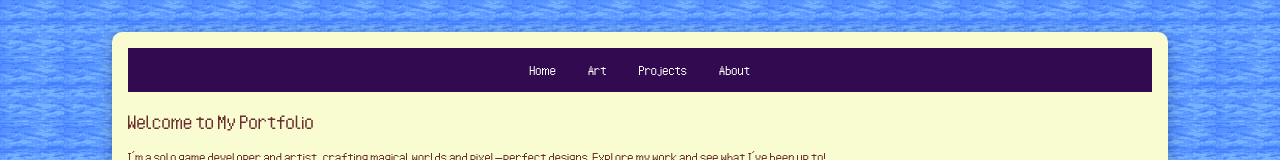
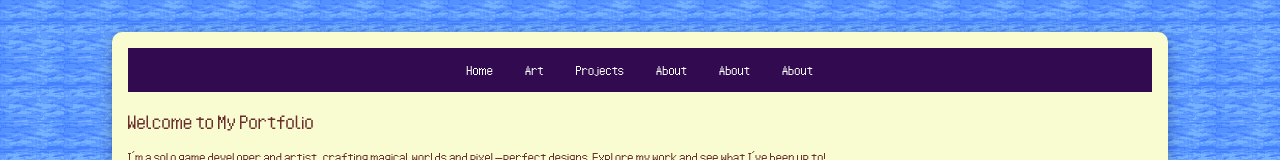
Before and after one commit to KyleLynnDev/kylelynndev.github.io, a plain HTML site: page index.html in a window 1280 px wide. Shown: the top 160 px of the page. Drawn offline with Linux system fonts and the light colour scheme.

Commit message:
Update nav.html

```diff
--- a/nav.html
+++ b/nav.html
@@ -3,6 +3,8 @@
         <li><a href="index.html">Home</a></li>
         <li><a href="game-art.html">Art</a></li>
         <li><a href="projects.html">Projects</a></li>
+        <li><a href="3D.html">About</a></li>
+        <li><a href="resume.html">About</a></li>
         <li><a href="about.html">About</a></li>
     </ul>
 </nav>
```
